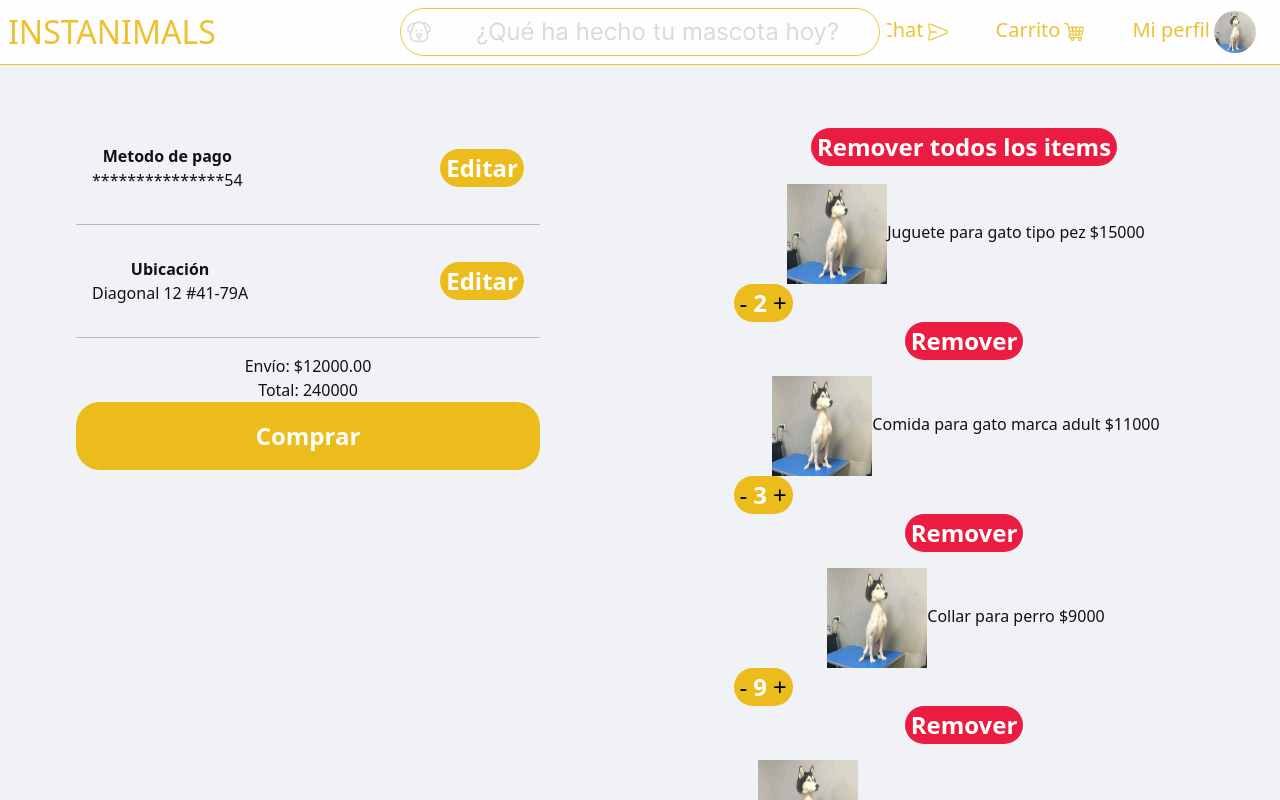
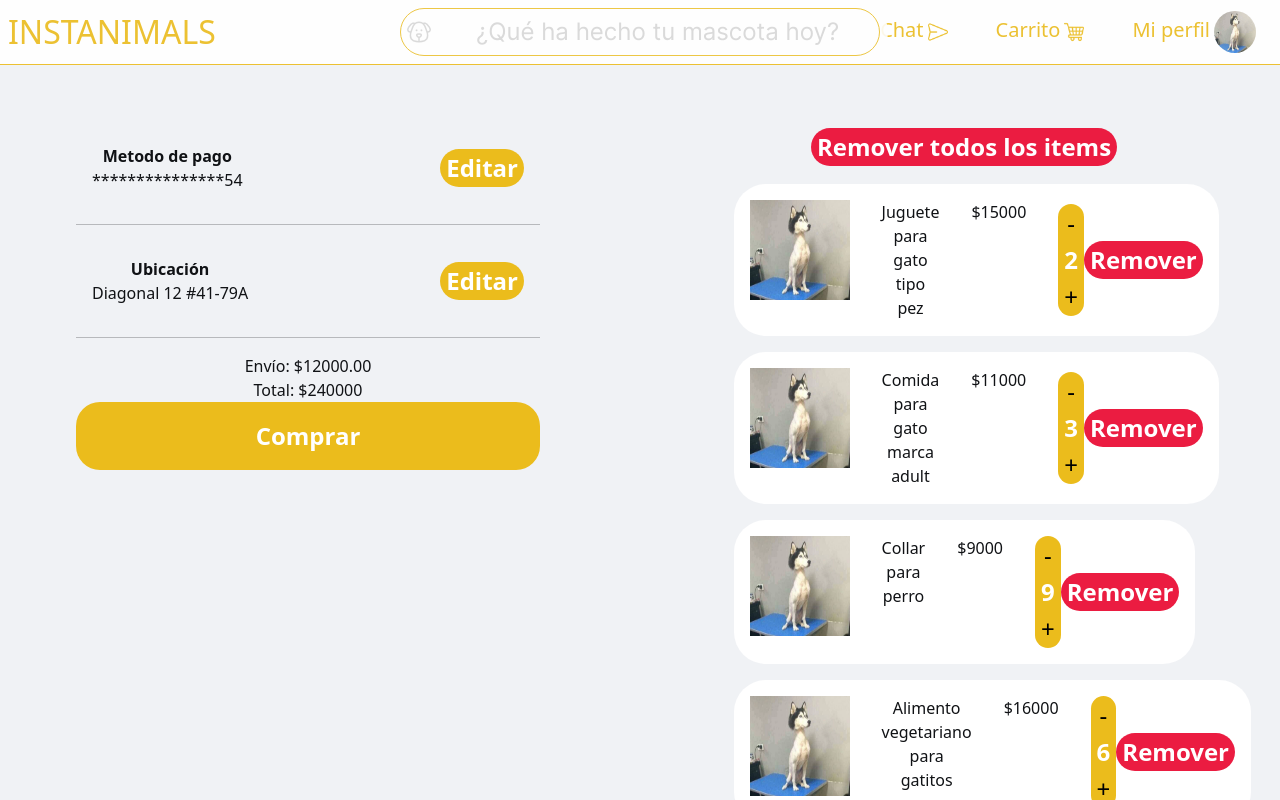
Before and after one commit to Aleksei324/instanimals-frontend, a React (Vite) app: page /cart in a window 1280 px wide. Shown: the top 800 px of the page. Built offline with nearby package versions, Linux system fonts and the light colour scheme.

Commit message:
Login redireccionamiento

```diff
--- a/src/components/Pago.tsx
+++ b/src/components/Pago.tsx
@@ -16,12 +16,12 @@ export const Pago = ({ tipo }: poputProps) => {
             </div>
 
             <div>
-              <label htmlFor="inputmail">Número de la tarjeta</label><br/>
+              <label htmlFor="inputmail">Nombre de la tarjeta</label><br/>
               <input className="yellowInputTextG inputFullLogin" type="email" id="inputmail" name="mail" />
             </div>
 
             <div>
-              <label htmlFor="inputpwd">Ingrese su tarjeta</label><br/>
+              <label htmlFor="inputpwd">Número de la tarjeta</label><br/>
               <input className="yellowInputTextG inputFullLogin" type="password" id="inputpwd" />
             </div>
             <div className='cerca'>
--- a/src/pages/Cart.tsx
+++ b/src/pages/Cart.tsx
@@ -68,7 +68,7 @@ export const Cart = () => {
       <span>Envío: ${(total * 0.05).toFixed(2)}</span>
 
         <br/>
-        Total: {total}
+        Total: ${total}
         <br/>
         <button className="yellowButtonG buttonLogin" onClick={() => console.log('comprar')}>Comprar</button>
       </div>
@@ -76,14 +76,14 @@ export const Cart = () => {
       <div className="cart">
         <ul>
         <button className="redButtonCart" onClick={() => dispatch(removeAllFromCart())}>Remover todos los items</button>
-        <div className="componenteG ">
-          <div className="componentLogin ">
+        <div className=" ">
+          <div className="componentLogin">
           {generarProducto().map((item: any, key: Key) => (
-            <div key={key}>
+            <div key={key} className="componentG cartItem">
               <img className="iconLinksHeader" src={`${item.img}` } alt="Foto de perfil" width="100" height= "100"></img>
               <span>{item.nombre}</span>
               <span> ${item.precio}</span>
-              <div className=  "">
+              <div className=  "cartReduce">
               <div className="yellowButtonCart ">
               <button className="cantidadCart" onClick={() => dispatch(changeQuantityCart({ id: item.id, aumenta: false }))}>-</button>
               <span>{item.cant}</span>
--- a/src/pages/Login.tsx
+++ b/src/pages/Login.tsx
@@ -1,10 +1,16 @@
 import { Footer, Register, Popup } from "../components";
+import { Link } from "react-router-dom";
 import { useState } from "react";
 import '../styles/Login.css';
-
+import { authComplete } from "../store/userSlice";
+import { useSelector, useDispatch } from "react-redux";
 export const Login = () => {
   const [getRegistroUsuario, setRegistroUsuario] = useState(false);
   const [getRegistroVet, setRegistroVet] = useState(false);
+  const auth = useSelector((state: any) => state.userSlice.auth)
+  const dispatch = useDispatch();
+
+
 
   return (
     <div className="login onlyFooterG">
@@ -42,8 +48,9 @@ export const Login = () => {
                 <label htmlFor="inputpwd">Contraseña</label><br/>
                 <input className="yellowInputTextG inputFullLogin" type="password" id="inputpwd" />
               </div>
-
-              <button className="yellowButtonG buttonLogin" type="submit">Iniciar sesión</button>
+              <Link  to="/home">
+              <button onClick={() => dispatch(authComplete())} className="yellowButtonG buttonLogin" type="submit">Iniciar sesión</button>
+              </Link>
             </form>
           </div>
 
--- a/src/store/userSlice.ts
+++ b/src/store/userSlice.ts
@@ -63,6 +63,7 @@ export const userSlice = createSlice({
     authComplete: (state) => {
         state.auth = true
         state.loading = false
+
     },
     authError: (state) => {
         state.loading = false
--- a/src/styles/cart.css
+++ b/src/styles/cart.css
@@ -13,6 +13,16 @@
 
 }
 
+.cartItem {
+  display: flex;
+}
+.cartItem > * {
+  margin: 1rem;
+}
+.cartReduce{
+  display: flex;
+  align-items: center;
+}
   .yellowButtonCart {
     border-radius: 1.5rem;
     border: none;
```
